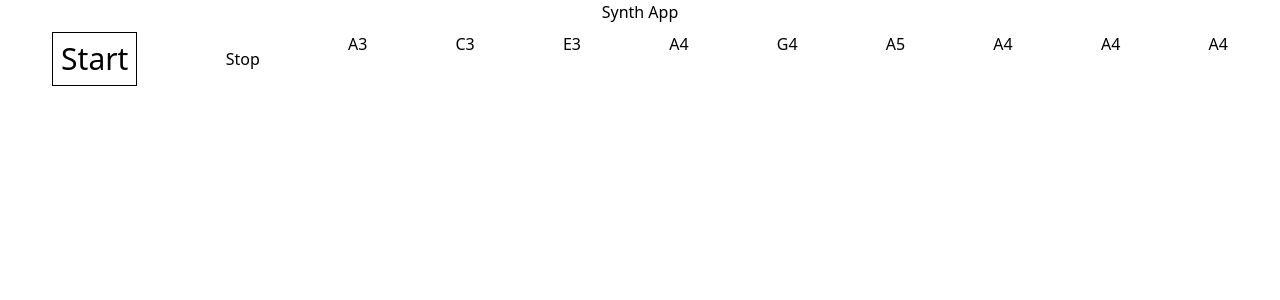
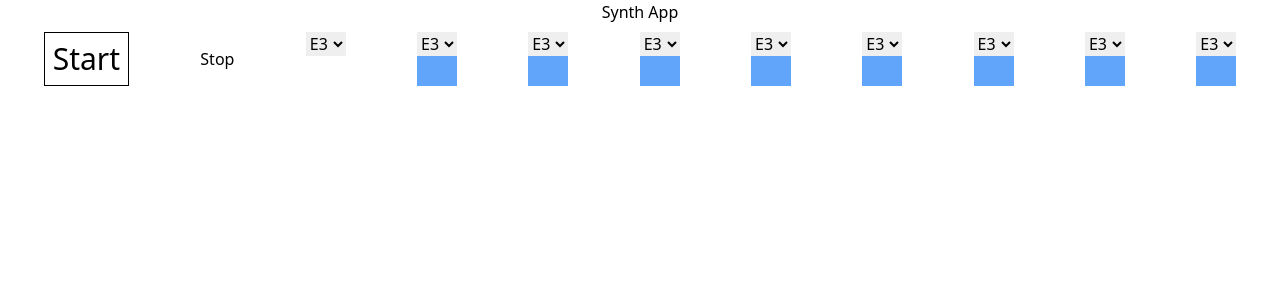
Before and after one commit to farmeroy/synth-app, a Next.js app: page / in a window 1280 px wide. Shown: the top 300 px of the page. Built offline with nearby package versions, Linux system fonts and the light colour scheme.

Commit message:
feat: create a sequencer and map notes, wideth to atoms

```diff
--- a/src/components/synth/NoteNode.tsx
+++ b/src/components/synth/NoteNode.tsx
@@ -1,9 +1,37 @@
 interface NoteNodeProps {
-  note: string;
+  note: number;
 }
+import noteAtom from "./store/noteAtom";
+import currentRowAtom from "./store/currentRowAtom";
+import { useRecoilState, useRecoilValue } from "recoil";
+import { ChangeEvent } from "react";
 
 const NoteNode = ({ note }: NoteNodeProps) => {
-  return <div>{note}</div>;
+  const [noteObject, setNoteObject] = useRecoilState(noteAtom(note));
+  const currentRow = useRecoilValue(currentRowAtom);
+  const handleEdit = (e: ChangeEvent<HTMLSelectElement>) => {
+    e.preventDefault();
+    setNoteObject({ ...noteObject, note: e.currentTarget.value });
+  };
+  console.log(currentRow);
+  return (
+    <div className={currentRow === note ? "bg-black-400" : "bg-blue-400"}>
+      <select onChange={handleEdit}>
+        <option value="E3" selected={noteObject.note === "E3"}>
+          E3
+        </option>
+        <option value="A4" selected={noteObject.note === "A4"}>
+          A4
+        </option>
+        <option value="C4" selected={noteObject.note === "C4"}>
+          C4
+        </option>
+        <option value="E4" selected={noteObject.note === "E4"}>
+          E4
+        </option>
+      </select>
+    </div>
+  );
 };
 
 export default NoteNode;
--- a/src/components/synth/SynthWrapper.tsx
+++ b/src/components/synth/SynthWrapper.tsx
@@ -1,26 +1,31 @@
 import * as Tone from "tone";
 import NoteNode from "./NoteNode";
-import { useRecoilValue } from "recoil";
+import { useRecoilValue, useSetRecoilState } from "recoil";
 import noteTableState from "./store/notesAtom";
+import tableAtom from "./store/tableAtom";
+import currentRowAtom from "./store/currentRowAtom";
 
 const SynthWrapper = ({}) => {
   const noteTable = useRecoilValue(noteTableState);
+  const table = useRecoilValue(tableAtom);
+  const setCurrentRow = useSetRecoilState(currentRowAtom);
 
-  const synths = [];
-
-  for (const note of noteTable) {
-    const synth = new Tone.Synth().toDestination();
-    synths.push(
-      new Tone.Loop((time) => {
-        synth.triggerAttackRelease(note.note, "8n", time);
-      }, "4n").start(noteTable.indexOf(note))
-    );
-  }
+  const synth = new Tone.Synth().toDestination();
+  new Tone.Sequence(
+    (time, note) => {
+      synth.triggerAttackRelease(note, 0.2, time);
+    },
+    noteTable.map((note) => note.note)
+  ).start(0);
 
   const handlePlaySynth = () => {
     Tone.start();
     Tone.Transport.start();
   };
+  const notesRow = [];
+  for (let i = 0; i < table.width; i++) {
+    notesRow.push(<NoteNode note={i} />);
+  }
 
   return (
     <div className="flex justify-around p-2">
@@ -31,9 +36,10 @@ const SynthWrapper = ({}) => {
         Start
       </button>
       <button onClick={() => Tone.Transport.stop()}>Stop</button>
-      {noteTable.map((note) => (
-        <NoteNode key={Math.random()} note={note.note} />
-      ))}
+      {notesRow}
+      {/* {noteTable.map((note) => ( */}
+      {/*   <NoteNode key={Math.random()} note={noteTable.indexOf(note)} /> */}
+      {/* ))} */}
     </div>
   );
 };
--- /dev/null
+++ b/src/components/synth/store/currentRowAtom.ts
@@ -0,0 +1,8 @@
+import { atom } from "recoil";
+
+const currentRowAtom = atom({
+  key: "currentRow",
+  default: 0,
+});
+
+export default currentRowAtom;
--- /dev/null
+++ b/src/components/synth/store/noteAtom.ts
@@ -0,0 +1,17 @@
+import { atomFamily } from "recoil";
+
+const defaultNotes = ["A3", "C3", "E3", "A4", "C4", "E4"];
+
+const id = Math.random();
+const randomNote = () =>
+  defaultNotes[Math.floor(Math.random() * defaultNotes.length)];
+
+const note = randomNote();
+const noteAtom = atomFamily({
+  key: "note",
+  default: {
+    note: note,
+  },
+});
+
+export default noteAtom;
--- a/src/components/synth/store/notesAtom.ts
+++ b/src/components/synth/store/notesAtom.ts
@@ -1,27 +1,17 @@
-import { atom } from "recoil";
-import cnf from "../../../lib/config.json";
+import { selector } from "recoil";
+import tableAtom from "./tableAtom";
+import noteAtom from "./noteAtom";
 
-const createNoteTable = (noteDefaults: string[], length: number) => {
-  const notes = [];
-  for (let i = 0; i < length; i++) {
-    notes.push(noteDefaults);
-  }
-  return notes;
-};
-
-const noteTableState = atom({
+const noteTableState = selector({
   key: `notesAtom${Date.now()}`,
-  default: [
-    { note: "A3" },
-    { note: "C3" },
-    { note: "E3" },
-    { note: "A4" },
-    { note: "G4" },
-    { note: "A5" },
-    { note: "A4" },
-    { note: "A4" },
-    { note: "A4" },
-  ],
+  get: ({ get }) => {
+    const table = get(tableAtom);
+    const notes = [];
+    for (let i = 0; i < table.width; i++) {
+      notes.push(get(noteAtom(i)));
+    }
+    return notes;
+  },
 });
 
 export default noteTableState;
--- /dev/null
+++ b/src/components/synth/store/tableAtom.ts
@@ -0,0 +1,8 @@
+import { atom } from "recoil";
+
+const tableAtom = atom({
+  key: `tableAtom`,
+  default: { width: 9, height: 1 },
+});
+
+export default tableAtom;
```
